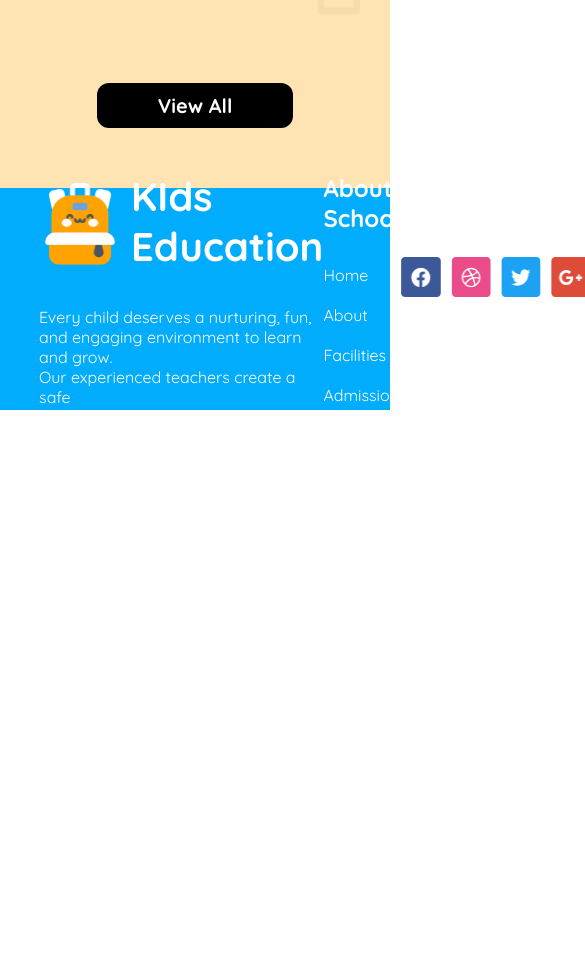
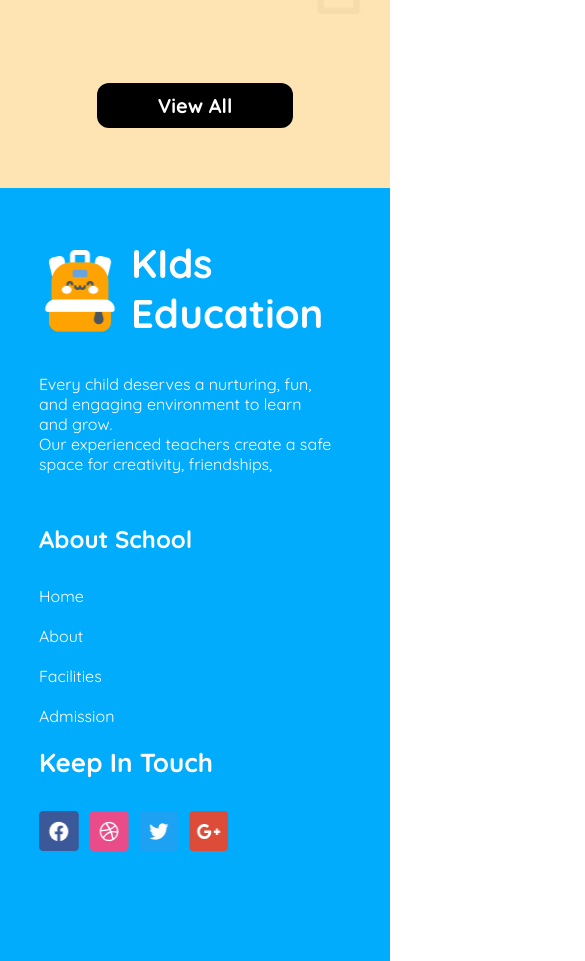
Before and after one commit to Aiman-20/Second_assignment, a plain HTML site: page index.html in a window 390 px wide. Shown: the part 3750-4711 px from the top of the page, 585 px wide, since content can reach past the window. Before the commit the page ends 4177 px from the top, so only its background shows below. Drawn offline with Linux system fonts and the light colour scheme.

Commit message:
seventh commit

```diff
--- a/assets/style.css
+++ b/assets/style.css
@@ -439,7 +439,11 @@ nav .a4{
     .small-card{
         width: 100%;
     }
-
+    .main-footer{
+        flex-direction: column;
+        height: 100%;
+        align-items: flex-start;
+    }
     .footer{
         height:100%;
     }
@@ -452,6 +456,7 @@ nav .a4{
         font-weight: 500;
         padding: 6px 11px 6px 11px;
         color: white;
+        /* background-color: #95B226; */
         border: none;
         border-radius: 48px;
         position: absolute;
```
